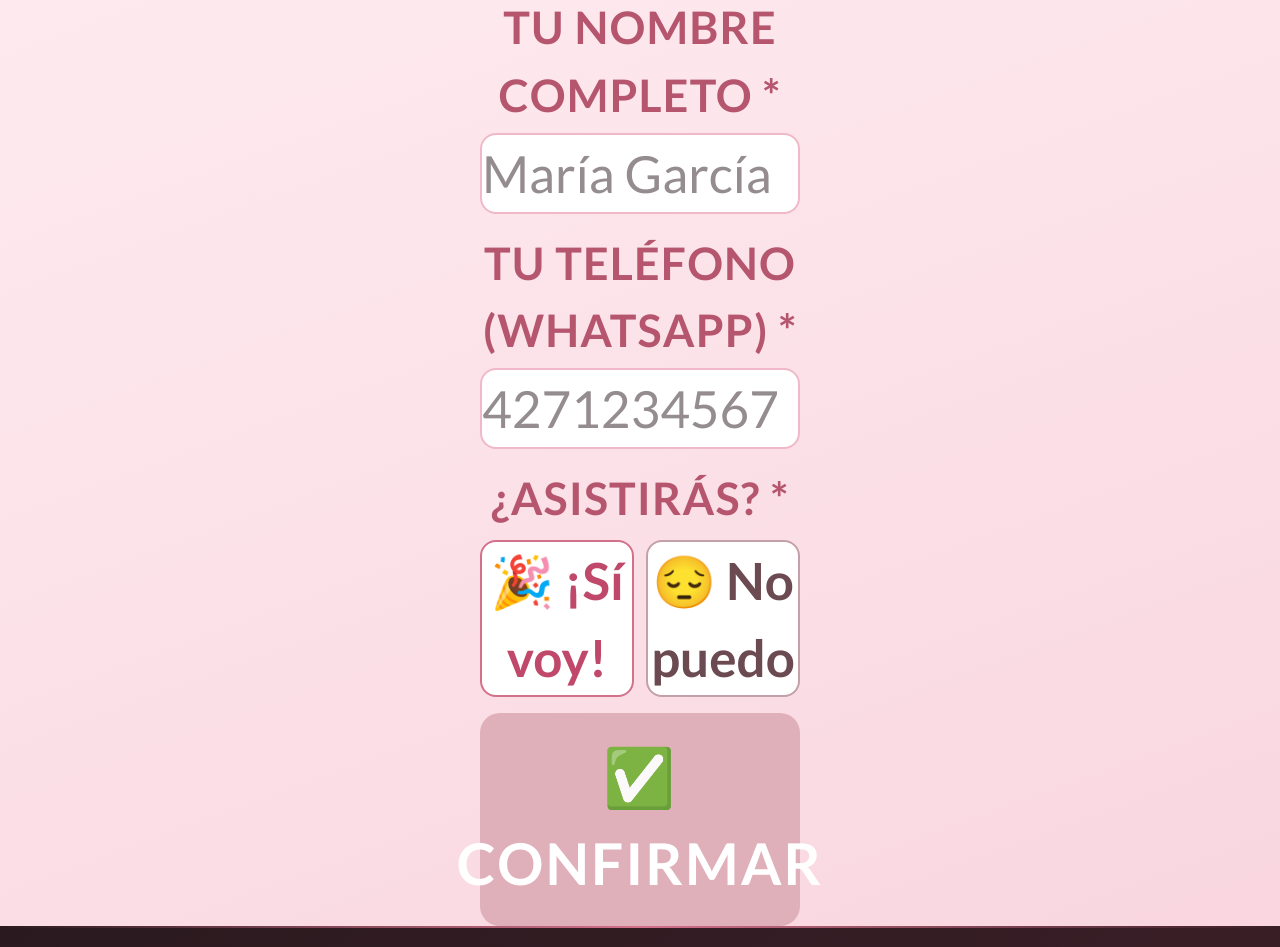
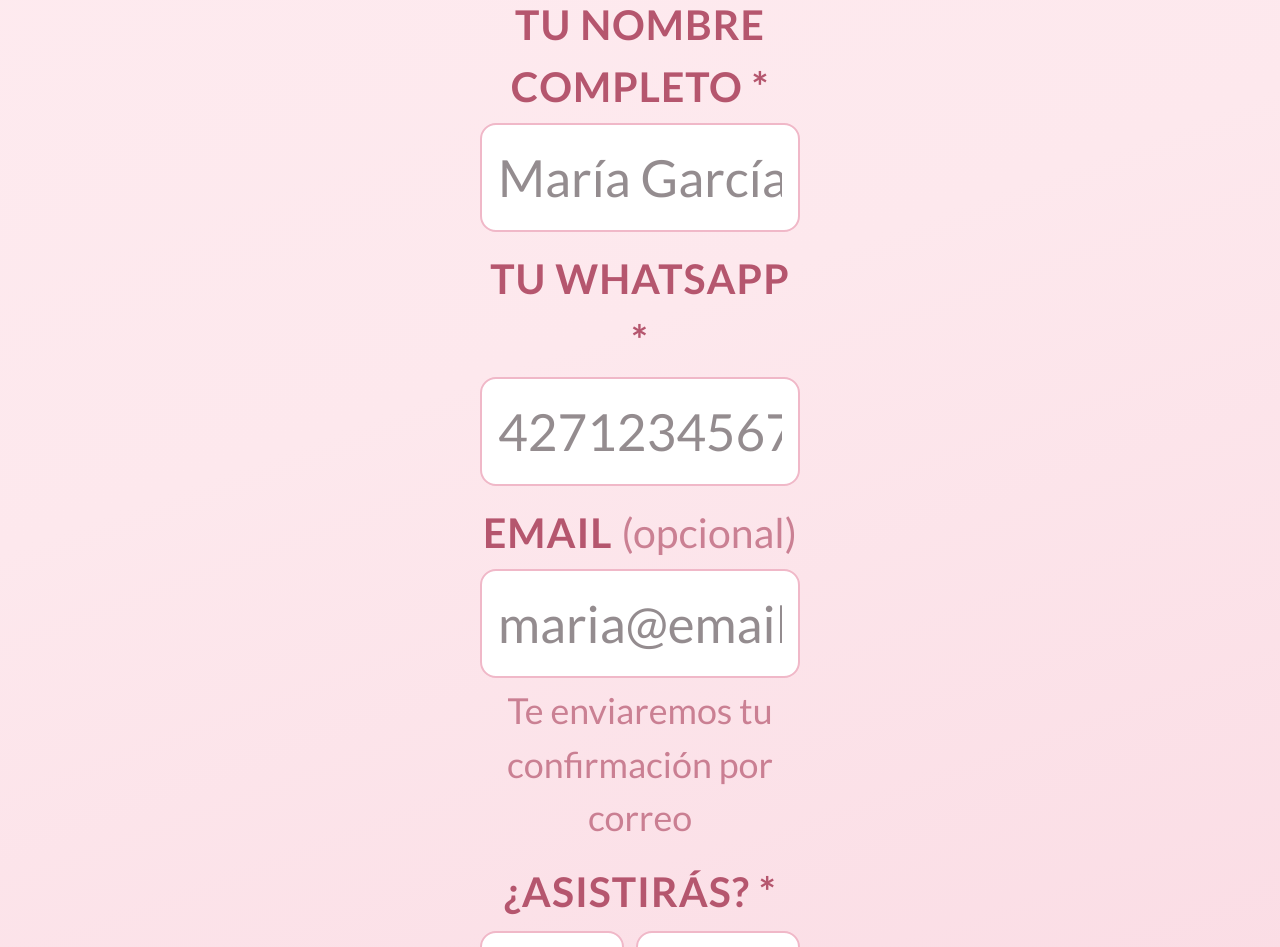
Before and after one commit to creandovaloria/creatuimagen-platform, a Next.js app: page /XV-Regina-b in a window 1280 px wide. Shown: the part 10580-11527 px from the top of the page. Built offline with nearby package versions, Linux system fonts and the light colour scheme.

Commit message:
📧 Email invitado + WA ambos + campo email opcional

```diff
--- a/components/invitaciones/RSVPForm.tsx
+++ b/components/invitaciones/RSVPForm.tsx
@@ -3,15 +3,37 @@ import { useState } from "react";
 
 type Estado = "idle" | "loading" | "success" | "duplicate" | "error";
 
+const inputStyle = {
+  width: "100%",
+  borderRadius: "16px",
+  padding: "14px 16px",
+  fontFamily: "var(--font-lato), sans-serif",
+  fontSize: "4vw",
+  color: "#2a1a1f",
+  border: "2px solid #f0b8c8",
+  outline: "none",
+  background: "white",
+};
+
+const labelStyle = {
+  fontFamily: "var(--font-lato), sans-serif",
+  fontSize: "3.2vw",
+  color: "#b5566e",
+  fontWeight: "700",
+  letterSpacing: "1px",
+  textTransform: "uppercase" as const,
+};
+
 export default function RSVPForm() {
-  const [nombre, setNombre] = useState("");
-  const [telefono, setTelefono] = useState("");
-  const [asiste, setAsiste] = useState<boolean | null>(null);
+  const [nombre, setNombre]           = useState("");
+  const [telefono, setTelefono]       = useState("");
+  const [email, setEmail]             = useState("");
+  const [asiste, setAsiste]           = useState<boolean | null>(null);
   const [numPersonas, setNumPersonas] = useState(1);
   const [restricciones, setRestricciones] = useState("");
-  const [mensaje, setMensaje] = useState("");
-  const [estado, setEstado] = useState<Estado>("idle");
-  const [respuesta, setRespuesta] = useState<any>(null);
+  const [mensaje, setMensaje]         = useState("");
+  const [estado, setEstado]           = useState<Estado>("idle");
+  const [respNombre, setRespNombre]   = useState("");
 
   async function handleSubmit(e: React.FormEvent) {
     e.preventDefault();
@@ -23,7 +45,9 @@ export default function RSVPForm() {
         method: "POST",
         headers: { "Content-Type": "application/json" },
         body: JSON.stringify({
-          nombre, telefono, asiste,
+          nombre, telefono,
+          email: email || null,
+          asiste,
           num_personas: asiste ? numPersonas : 0,
           restricciones: restricciones || null,
           mensaje_regina: mensaje || null,
@@ -31,20 +55,21 @@ export default function RSVPForm() {
       });
       const data = await res.json();
       if (!res.ok) throw new Error(data.error);
-      setRespuesta(data);
+      setRespNombre(nombre);
       setEstado(data.action === "updated" ? "duplicate" : "success");
-    } catch (err: any) {
+    } catch {
       setEstado("error");
     }
   }
 
-  // ── Pantalla de éxito ──
+  // ── Éxito ──
   if (estado === "success") return (
     <div className="flex flex-col items-center gap-4 py-8 text-center">
-      <span className="text-[15vw]">🎀</span>
-      <p className="font-dancing text-[8vw] text-[#c0486a]">¡Confirmado!</p>
-      <p className="font-lato text-[4vw] text-[#6b4a52] max-w-xs leading-relaxed">
-        Gracias <strong>{nombre}</strong>, ya tienes tu lugar reservado.<br />
+      <span style={{ fontSize: "15vw" }}>🎀</span>
+      <p className="font-dancing" style={{ fontSize: "8vw", color: "#c0486a" }}>¡Confirmado!</p>
+      <p className="font-lato" style={{ fontSize: "4vw", color: "#6b4a52", lineHeight: 1.7, maxWidth: 280 }}>
+        Gracias <strong>{respNombre}</strong>,<br />
+        ya tienes tu lugar reservado.<br />
         ¡Te esperamos el 6 de junio! 💕
       </p>
     </div>
@@ -52,10 +77,11 @@ export default function RSVPForm() {
 
   if (estado === "duplicate") return (
     <div className="flex flex-col items-center gap-4 py-8 text-center">
-      <span className="text-[15vw]">✅</span>
-      <p className="font-dancing text-[7vw] text-[#c0486a]">Ya tienes registro</p>
-      <p className="font-lato text-[4vw] text-[#6b4a52] max-w-xs leading-relaxed">
-        Actualizamos tu confirmación, <strong>{nombre}</strong>.<br />
+      <span style={{ fontSize: "15vw" }}>✅</span>
+      <p className="font-dancing" style={{ fontSize: "7vw", color: "#c0486a" }}>Registro actualizado</p>
+      <p className="font-lato" style={{ fontSize: "4vw", color: "#6b4a52", lineHeight: 1.7, maxWidth: 280 }}>
+        Actualizamos tu confirmación,<br />
+        <strong>{respNombre}</strong>.<br />
         ¡Nos vemos el 6 de junio! 🎉
       </p>
     </div>
@@ -63,153 +89,118 @@ export default function RSVPForm() {
 
   // ── Formulario ──
   return (
-    <form onSubmit={handleSubmit} className="w-full max-w-xs flex flex-col gap-4">
+    <form onSubmit={handleSubmit} style={{ width: "100%", maxWidth: 320, display: "flex", flexDirection: "column", gap: "16px" }}>
 
       {/* Nombre */}
-      <div className="flex flex-col gap-1">
-        <label className="font-lato text-[3.5vw] text-[#b5566e] font-bold tracking-wide uppercase">
-          Tu nombre completo *
-        </label>
-        <input
-          type="text"
-          value={nombre}
-          onChange={e => setNombre(e.target.value)}
-          placeholder="María García"
-          required
-          className="w-full rounded-2xl px-4 py-3 font-lato text-[4vw] text-[#2a1a1f] border-2 border-[#f0b8c8] outline-none focus:border-[#d4718a] bg-white"
-        />
+      <div style={{ display: "flex", flexDirection: "column", gap: 6 }}>
+        <label style={labelStyle}>Tu nombre completo *</label>
+        <input type="text" value={nombre} onChange={e => setNombre(e.target.value)}
+          placeholder="María García" required style={inputStyle} />
       </div>
 
       {/* Teléfono */}
-      <div className="flex flex-col gap-1">
-        <label className="font-lato text-[3.5vw] text-[#b5566e] font-bold tracking-wide uppercase">
-          Tu teléfono (WhatsApp) *
+      <div style={{ display: "flex", flexDirection: "column", gap: 6 }}>
+        <label style={labelStyle}>Tu WhatsApp *</label>
+        <input type="tel" value={telefono} onChange={e => setTelefono(e.target.value)}
+          placeholder="4271234567" required style={inputStyle} />
+      </div>
+
+      {/* Email — opcional */}
+      <div style={{ display: "flex", flexDirection: "column", gap: 6 }}>
+        <label style={labelStyle}>
+          Email <span style={{ fontWeight: 400, opacity: 0.7, textTransform: "none", letterSpacing: 0 }}>(opcional)</span>
         </label>
-        <input
-          type="tel"
-          value={telefono}
-          onChange={e => setTelefono(e.target.value)}
-          placeholder="4271234567"
-          required
-          className="w-full rounded-2xl px-4 py-3 font-lato text-[4vw] text-[#2a1a1f] border-2 border-[#f0b8c8] outline-none focus:border-[#d4718a] bg-white"
-        />
+        <input type="email" value={email} onChange={e => setEmail(e.target.value)}
+          placeholder="maria@email.com" style={inputStyle} />
+        <p style={{ fontFamily: "var(--font-lato)", fontSize: "2.8vw", color: "#b5566e", opacity: 0.7, margin: 0 }}>
+          Te enviaremos tu confirmación por correo
+        </p>
       </div>
 
       {/* ¿Asiste? */}
-      <div className="flex flex-col gap-2">
-        <label className="font-lato text-[3.5vw] text-[#b5566e] font-bold tracking-wide uppercase">
-          ¿Asistirás? *
-        </label>
-        <div className="flex gap-3">
-          <button type="button" onClick={() => setAsiste(true)}
-            className="flex-1 py-3 rounded-2xl font-lato font-bold text-[4vw] border-2 transition-all"
-            style={{
-              background: asiste === true ? "#c0486a" : "white",
-              color: asiste === true ? "white" : "#c0486a",
-              borderColor: "#d4718a",
-            }}>
-            🎉 ¡Sí voy!
-          </button>
-          <button type="button" onClick={() => setAsiste(false)}
-            className="flex-1 py-3 rounded-2xl font-lato font-bold text-[4vw] border-2 transition-all"
-            style={{
-              background: asiste === false ? "#6b4a52" : "white",
-              color: asiste === false ? "white" : "#6b4a52",
-              borderColor: "#c4a0a8",
-            }}>
-            😔 No puedo
-          </button>
+      <div style={{ display: "flex", flexDirection: "column", gap: 8 }}>
+        <label style={labelStyle}>¿Asistirás? *</label>
+        <div style={{ display: "flex", gap: 12 }}>
+          {[
+            { val: true,  label: "🎉 ¡Sí voy!", activeColor: "#c0486a" },
+            { val: false, label: "😔 No puedo", activeColor: "#6b4a52" },
+          ].map(({ val, label, activeColor }) => (
+            <button key={String(val)} type="button" onClick={() => setAsiste(val)}
+              style={{
+                flex: 1, padding: "14px 8px", borderRadius: 16,
+                fontFamily: "var(--font-lato)", fontSize: "4vw", fontWeight: 700,
+                border: `2px solid ${asiste === val ? activeColor : "#f0b8c8"}`,
+                background: asiste === val ? activeColor : "white",
+                color: asiste === val ? "white" : "#6b4a52",
+                cursor: "pointer", transition: "all 0.2s",
+              }}>
+              {label}
+            </button>
+          ))}
         </div>
       </div>
 
-      {/* Número de personas — solo si asiste */}
+      {/* Si asiste */}
       {asiste === true && (
         <>
-          <div className="flex flex-col gap-1">
-            <label className="font-lato text-[3.5vw] text-[#b5566e] font-bold tracking-wide uppercase">
-              ¿Cuántos asistirán contigo?
-            </label>
-            <div className="flex items-center gap-4 bg-white border-2 border-[#f0b8c8] rounded-2xl px-4 py-3">
-              <button type="button"
-                onClick={() => setNumPersonas(Math.max(1, numPersonas - 1))}
-                className="w-8 h-8 rounded-full flex items-center justify-center font-bold text-[5vw] text-[#c0486a]"
-                style={{ background: "#fde8ed" }}>−</button>
-              <span className="flex-1 text-center font-playfair text-[6vw] font-bold text-[#c0486a]">
-                {numPersonas}
-              </span>
-              <button type="button"
-                onClick={() => setNumPersonas(Math.min(10, numPersonas + 1))}
-                className="w-8 h-8 rounded-full flex items-center justify-center font-bold text-[5vw] text-[#c0486a]"
-                style={{ background: "#fde8ed" }}>+</button>
+          {/* # Personas */}
+          <div style={{ display: "flex", flexDirection: "column", gap: 6 }}>
+            <label style={labelStyle}>¿Cuántos asistirán contigo?</label>
+            <div style={{ display: "flex", alignItems: "center", gap: 16, background: "white", border: "2px solid #f0b8c8", borderRadius: 16, padding: "10px 16px" }}>
+              <button type="button" onClick={() => setNumPersonas(Math.max(1, numPersonas - 1))}
+                style={{ width: 36, height: 36, borderRadius: "50%", background: "#fde8ed", border: "none", fontSize: "5vw", color: "#c0486a", cursor: "pointer", fontWeight: 700 }}>−</button>
+              <span style={{ flex: 1, textAlign: "center", fontFamily: "var(--font-playfair)", fontSize: "7vw", fontWeight: 700, color: "#c0486a" }}>{numPersonas}</span>
+              <button type="button" onClick={() => setNumPersonas(Math.min(10, numPersonas + 1))}
+                style={{ width: 36, height: 36, borderRadius: "50%", background: "#fde8ed", border: "none", fontSize: "5vw", color: "#c0486a", cursor: "pointer", fontWeight: 700 }}>+</button>
             </div>
-            <p className="font-lato text-[3vw] text-[#b5566e] opacity-70 text-center">
-              Inclúyete a ti
-            </p>
+            <p style={{ fontFamily: "var(--font-lato)", fontSize: "2.8vw", color: "#b5566e", opacity: 0.7, margin: 0, textAlign: "center" }}>Inclúyete a ti</p>
           </div>
 
           {/* Restricciones */}
-          <div className="flex flex-col gap-1">
-            <label className="font-lato text-[3.5vw] text-[#b5566e] font-bold tracking-wide uppercase">
-              Restricciones alimentarias
+          <div style={{ display: "flex", flexDirection: "column", gap: 6 }}>
+            <label style={labelStyle}>
+              Restricciones alimentarias <span style={{ fontWeight: 400, opacity: 0.7, textTransform: "none", letterSpacing: 0 }}>(opcional)</span>
             </label>
-            <input
-              type="text"
-              value={restricciones}
-              onChange={e => setRestricciones(e.target.value)}
-              placeholder="Ej: vegetariana, sin gluten..."
-              className="w-full rounded-2xl px-4 py-3 font-lato text-[4vw] text-[#2a1a1f] border-2 border-[#f0b8c8] outline-none focus:border-[#d4718a] bg-white"
-            />
+            <input type="text" value={restricciones} onChange={e => setRestricciones(e.target.value)}
+              placeholder="Ej: vegetariana, sin gluten..." style={inputStyle} />
           </div>
 
-          {/* Mensaje para Regina */}
-          <div className="flex flex-col gap-1">
-            <label className="font-lato text-[3.5vw] text-[#b5566e] font-bold tracking-wide uppercase">
-              Mensaje para Regina 💕
+          {/* Mensaje */}
+          <div style={{ display: "flex", flexDirection: "column", gap: 6 }}>
+            <label style={labelStyle}>
+              Mensaje para Regina 💕 <span style={{ fontWeight: 400, opacity: 0.7, textTransform: "none", letterSpacing: 0 }}>(opcional)</span>
             </label>
-            <textarea
-              value={mensaje}
-              onChange={e => setMensaje(e.target.value)}
-              placeholder="Escríbele algo bonito..."
-              rows={3}
-              className="w-full rounded-2xl px-4 py-3 font-lato text-[4vw] text-[#2a1a1f] border-2 border-[#f0b8c8] outline-none focus:border-[#d4718a] bg-white resize-none"
-            />
+            <textarea value={mensaje} onChange={e => setMensaje(e.target.value)}
+              placeholder="Escríbele algo bonito..." rows={3}
+              style={{ ...inputStyle, resize: "none" }} />
           </div>
         </>
       )}
 
       {/* Error */}
       {estado === "error" && (
-        <p className="font-lato text-[3.5vw] text-red-500 text-center">
-          Ocurrió un error. Intenta de nuevo.
+        <p style={{ fontFamily: "var(--font-lato)", fontSize: "3.5vw", color: "#e53e3e", textAlign: "center" }}>
+          Ocurrió un error. Por favor intenta de nuevo.
         </p>
       )}
 
       {/* Submit */}
-      <button
-        type="submit"
-        disabled={estado === "loading" || asiste === null}
+      <button type="submit" disabled={estado === "loading" || asiste === null}
         style={{
-          display: "flex",
-          alignItems: "center",
-          justifyContent: "center",
-          gap: "10px",
-          width: "100%",
-          borderRadius: "20px",
-          padding: "20px 24px",
+          display: "flex", alignItems: "center", justifyContent: "center", gap: 10,
+          width: "100%", borderRadius: 20, padding: "20px 24px",
           background: asiste === null ? "#e0b0ba" : "linear-gradient(135deg, #c0486a 0%, #d4718a 100%)",
           color: "white",
           fontFamily: "var(--font-lato), sans-serif",
-          fontSize: "4.5vw",
-          fontWeight: "700",
-          letterSpacing: "2px",
-          textTransform: "uppercase",
+          fontSize: "4.5vw", fontWeight: 700, letterSpacing: "2px", textTransform: "uppercase",
           border: "none",
           cursor: asiste === null ? "not-allowed" : "pointer",
           boxShadow: asiste === null ? "none" : "0 8px 30px rgba(192,72,106,0.45)",
-        }}
-      >
-        {estado === "loading" ? "Guardando..." : "✅ Confirmar"}
+          transition: "all 0.2s",
+        }}>
+        {estado === "loading" ? "⏳ Guardando..." : "✅ Confirmar Asistencia"}
       </button>
+
     </form>
   );
 }
```
